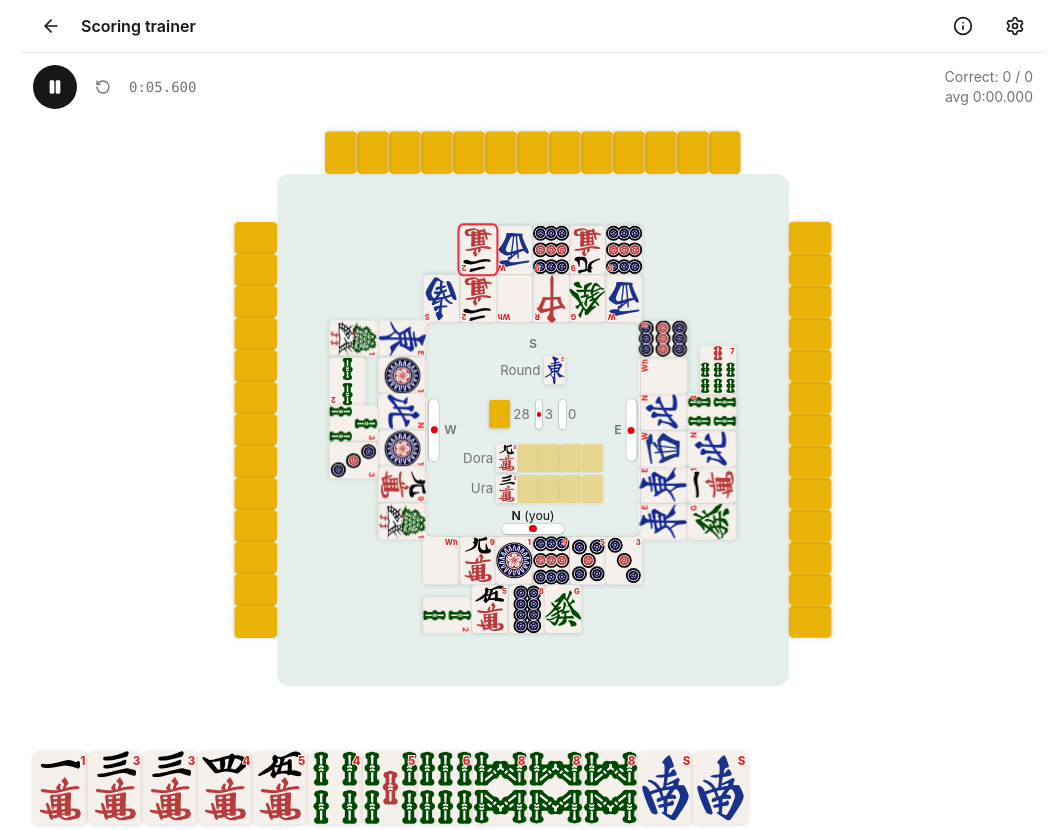
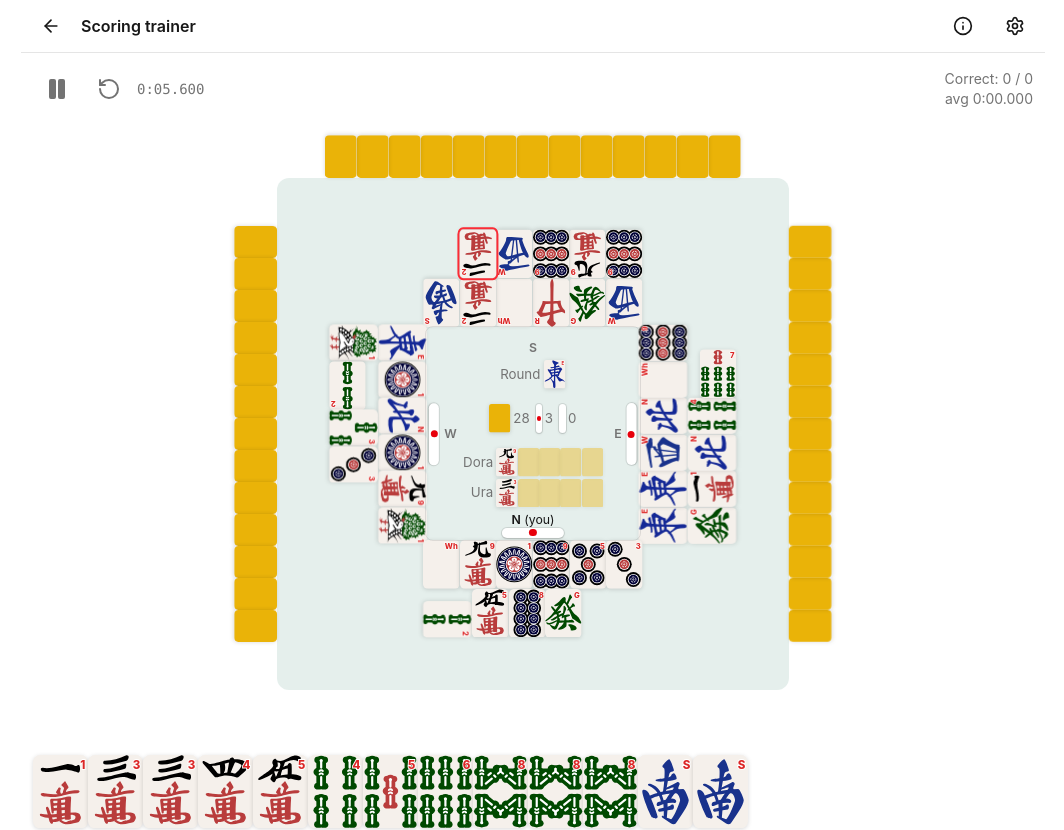
Before and after one commit to kael-k/riichi-trainer, a React (Vite) app: page /scoring in a window 1280 px wide. Shown: the top 830 px of the page, without its empty margins (107-1171 px from the left). Built offline with nearby package versions, Linux system fonts and the light colour scheme.

Commit message:
UX: enlarge and unify the pause/restart trainer controls
Both buttons now share the settings cog's plain icon style (no filled
circle) and are sized a notch bigger than it for easier tapping.

```diff
--- a/src/components/TrainerControls.tsx
+++ b/src/components/TrainerControls.tsx
@@ -44,12 +44,12 @@ export function TrainerStatusBar({
             type="button"
             onClick={onToggle}
             aria-label={toggleLabel}
-            className="flex size-11 items-center justify-center rounded-full bg-neutral-900 text-white dark:bg-neutral-100 dark:text-neutral-900"
+            className="flex size-12 items-center justify-center"
           >
             {paused ? (
-              <Play className="size-5 fill-current" />
+              <Play className="size-6 fill-current" />
             ) : (
-              <Pause className="size-4 fill-current" />
+              <Pause className="size-6 fill-current" />
             )}
           </button>
         )}
@@ -57,9 +57,9 @@ export function TrainerStatusBar({
           type="button"
           onClick={onReset}
           aria-label={resetLabel}
-          className="flex size-11 items-center justify-center text-neutral-500 hover:text-neutral-700 dark:hover:text-neutral-300"
+          className="flex size-12 items-center justify-center"
         >
-          <RotateCcw className="size-4" />
+          <RotateCcw className="size-6" />
         </button>
         {showToggle && timerEnabled && (
           <span className="font-mono tabular-nums">{formatElapsedMs(elapsed)}</span>
```
